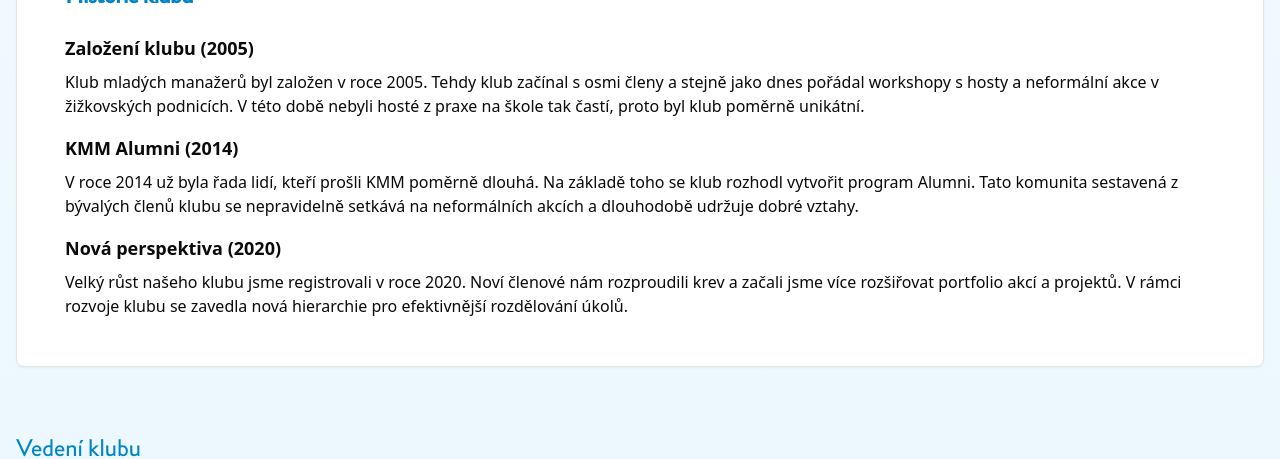
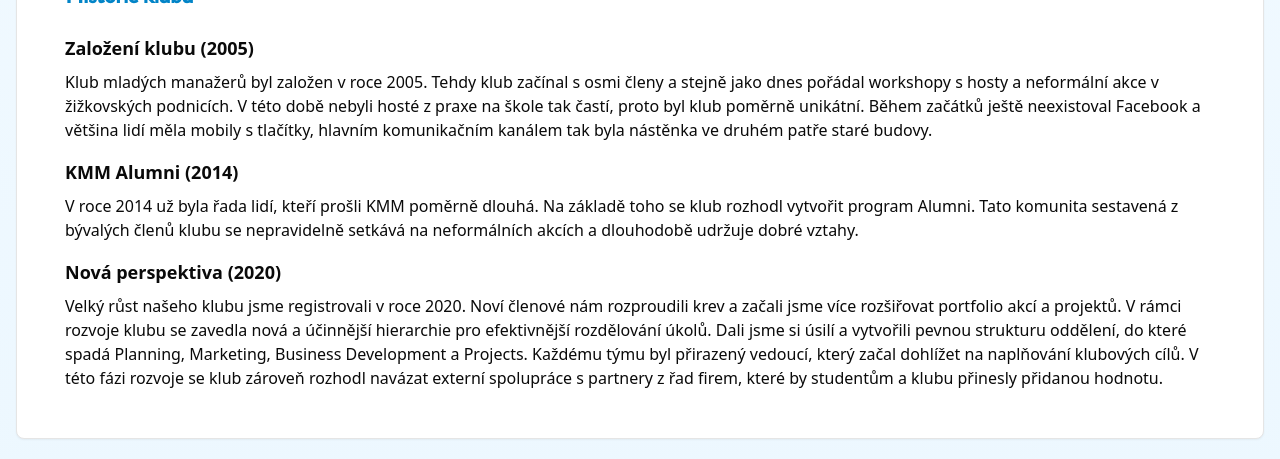
Before and after one commit to patrikpukan/new-kmm, a React (Vite) app: page /onas in a window 1280 px wide. Shown: the part 183-642 px from the top of the page. Built offline with nearby package versions, Linux system fonts and the light colour scheme.

Commit message:
feat: change some text

```diff
--- a/src/pages/AboutUsPage.tsx
+++ b/src/pages/AboutUsPage.tsx
@@ -131,7 +131,9 @@ const AboutUsPage = () => {
                   začínal s osmi členy a stejně jako dnes pořádal workshopy s
                   hosty a neformální akce v žižkovských podnicích. V této době
                   nebyli hosté z praxe na škole tak častí, proto byl klub
-                  poměrně unikátní.
+                  poměrně unikátní. Během začátků ještě neexistoval Facebook a
+                  většina lidí měla mobily s tlačítky, hlavním komunikačním
+                  kanálem tak byla nástěnka ve druhém patře staré budovy.
                 </p>
               </div>
               <div>
@@ -154,7 +156,14 @@ const AboutUsPage = () => {
                   Velký růst našeho klubu jsme registrovali v roce 2020. Noví
                   členové nám rozproudili krev a začali jsme více rozšiřovat
                   portfolio akcí a projektů. V rámci rozvoje klubu se zavedla
-                  nová hierarchie pro efektivnější rozdělování úkolů.
+                  nová a účinnější hierarchie pro efektivnější rozdělování
+                  úkolů. Dali jsme si úsilí a vytvořili pevnou strukturu
+                  oddělení, do které spadá Planning, Marketing, Business
+                  Development a Projects. Každému týmu byl přirazený vedoucí,
+                  který začal dohlížet na naplňování klubových cílů. V této fázi
+                  rozvoje se klub zároveň rozhodl navázat externí spolupráce s
+                  partnery z řad firem, které by studentům a klubu přinesly
+                  přidanou hodnotu.
                 </p>
               </div>
             </CardContent>
```
